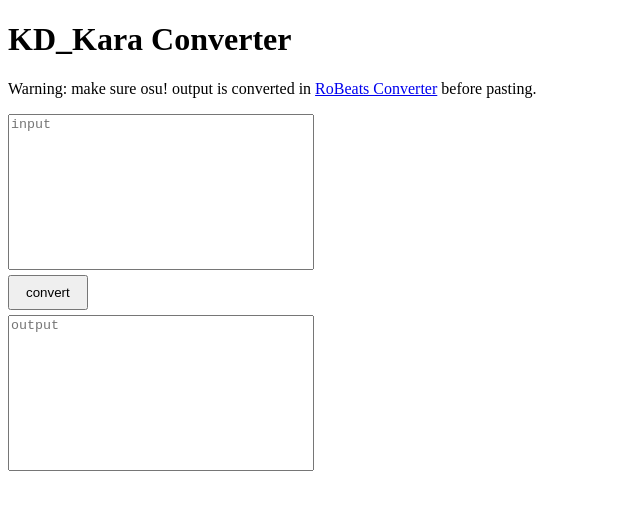
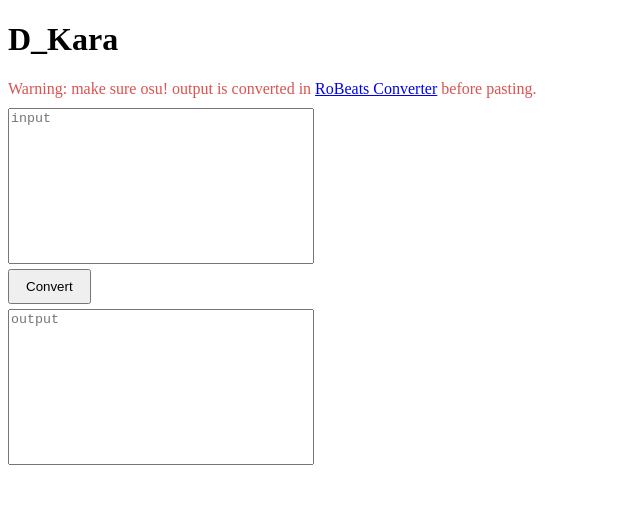
Before and after one commit to razorwazor/conv-tool, a plain HTML site: page index.html in a window 1280 px wide. Shown: the whole page, without its empty margins (0-640 px from the left). Drawn offline with Linux system fonts and the light colour scheme.

Commit message:
Update index.html

```diff
--- a/index.html
+++ b/index.html
@@ -14,13 +14,19 @@
       margin: 5px 0;
       padding: 8px 16px;
     }
+    .warning {
+      margin: 10px 0;
+      color: #d9534f;
+    }
   </style>
 </head>
 <body>
-  <h1>KD_Kara Converter</h1>
-   <p>Warning: make sure osu! output is converted in <a href="https://spotco.github.io/RobeatsWebConvert2/" target="_blank">RoBeats Converter</a> before pasting.</p>
+  <h1>D_Kara</h1>
+  <p class="warning">
+    Warning: make sure osu! output is converted in <a href="https://spotco.github.io/RobeatsWebConvert2/" target="_blank">RoBeats Converter</a> before pasting.
+  </p>
   <textarea id="input" placeholder="input"></textarea>
-  <button onclick="convert()">convert</button>
+  <button onclick="convert()">Convert</button>
   <textarea id="output" readonly placeholder="output"></textarea>
 
   <script>
```
